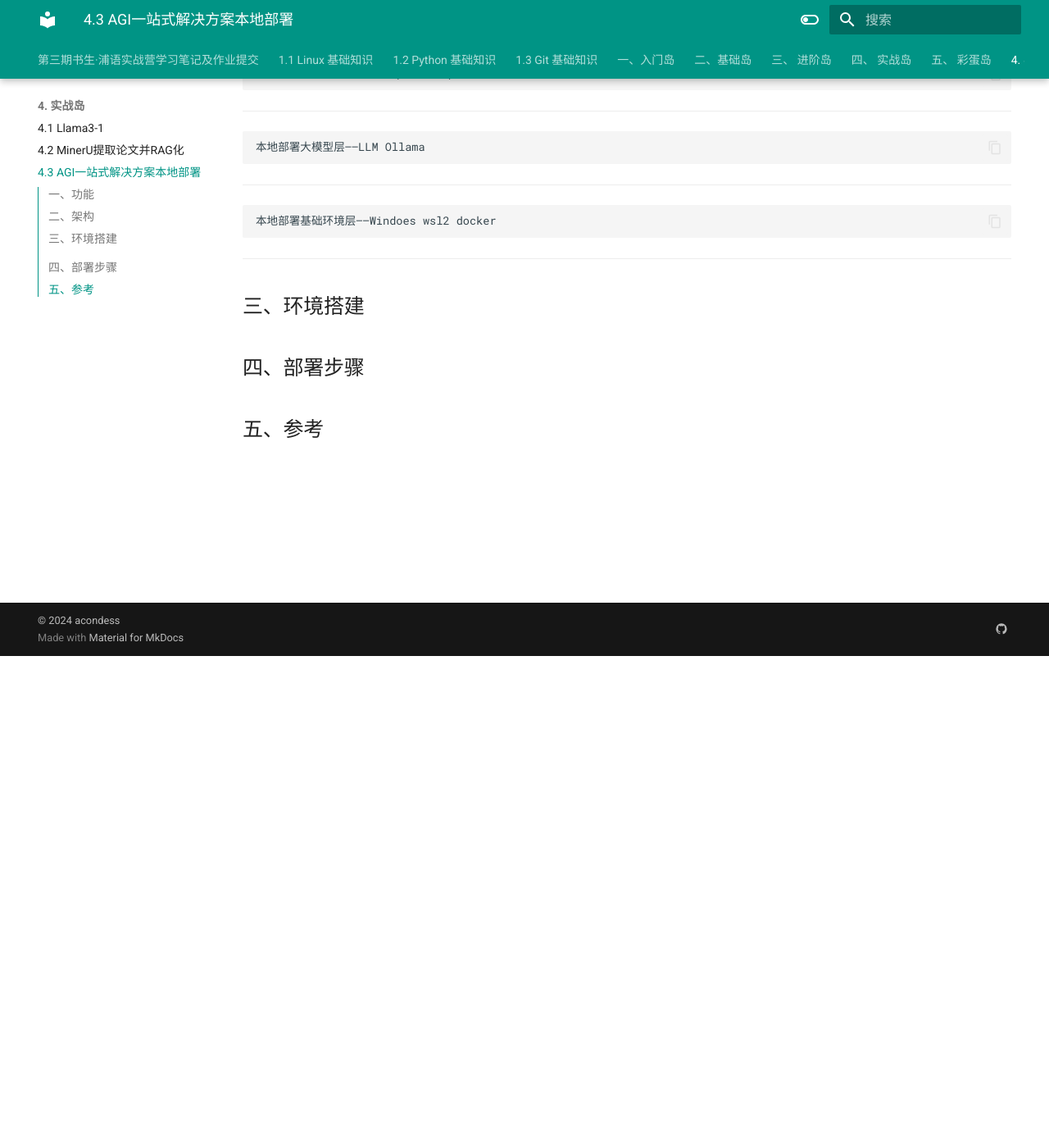
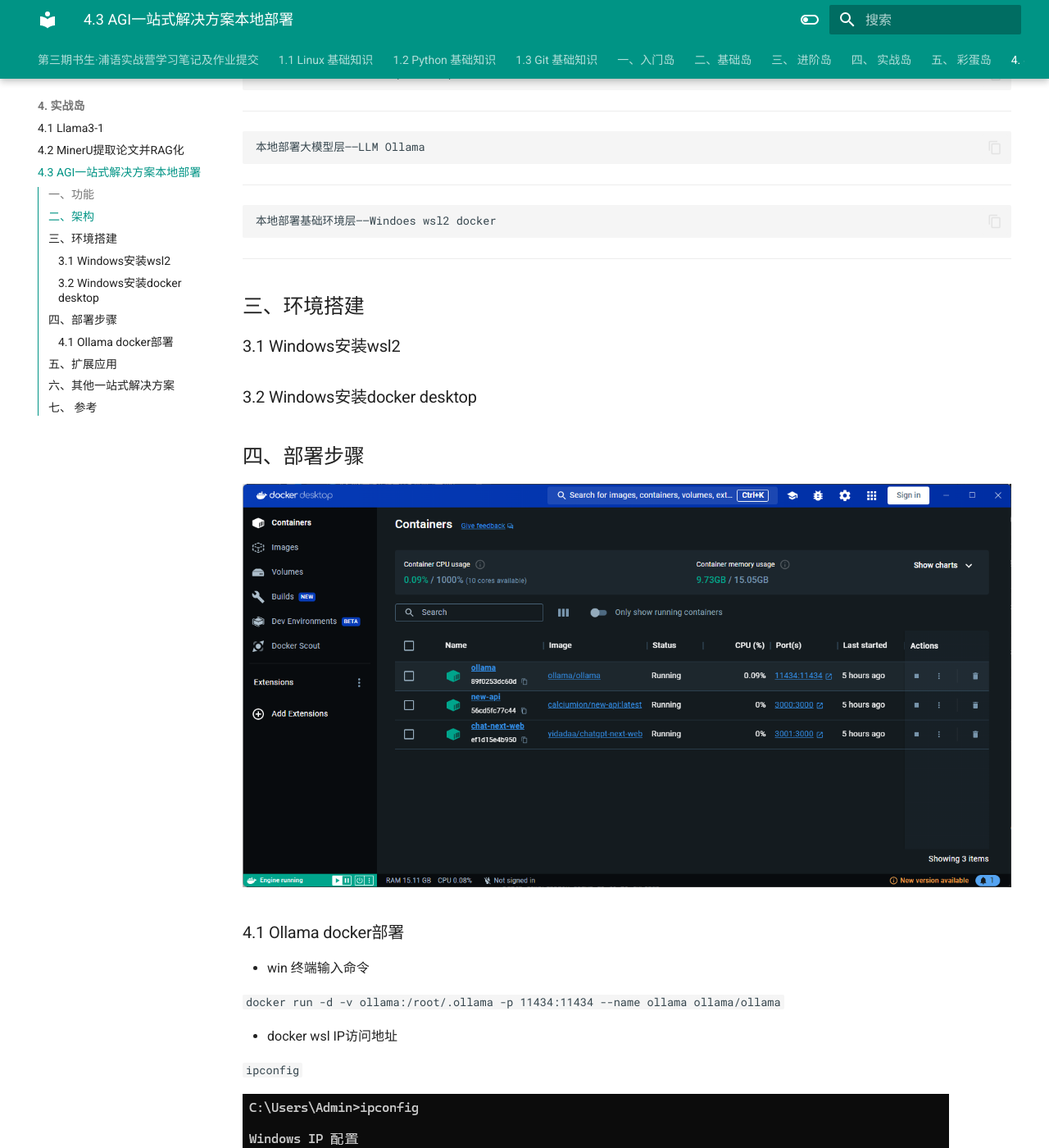
Before and after one commit to acondess/InternLM_learn_3, an MkDocs documentation site: the page built from docs/4. 实战岛/4.3 AGI一站式解决方案本地部署.md, in a window 1280 px wide and 1400 px high, scrolled down 600 px. Shown: the whole window at 82% size. Built offline with MkDocs 1.6.1 and Material for MkDocs 9.7.7, drawn with Linux system fonts in a browser that asks for light colours; some of the changed text lies outside the part shown.

Commit message:
一站式解决方案

````diff
--- a/docs/4. 实战岛/4.3 AGI一站式解决方案本地部署.md
+++ b/docs/4. 实战岛/4.3 AGI一站式解决方案本地部署.md
@@ -12,7 +12,7 @@
 ## 二、架构
 
 ---
-    前端web应用层——WebUI NextGPT
+    前端web应用层——WebUI NextWeb
 ---
     服务后端管理层——New API(one API)
 ---
@@ -23,8 +23,50 @@
 
 ## 三、环境搭建
 
-###
+### 3.1 Windows安装wsl2
+
+### 3.2 Windows安装docker desktop
 
 ## 四、部署步骤
 
-## 五、参考
+![alt text](image-15.png)
+
+### 4.1 Ollama docker部署
+
+ - win 终端输入命令
+
+  ``` docker run -d -v ollama:/root/.ollama -p 11434:11434 --name ollama ollama/ollama ```
+
+- docker wsl IP访问地址
+
+  ``` ipconfig ```
+
+  ![alt text](image-16.png)
+
+  http://172.29.80.1:11434/
+
+  ![alt text](image-17.png)
+
+- ollama容器内获取llama3大模型
+
+  ``` ollma run llama3 ```
+
+  ![alt text](image-18.png)
+
+## 五、扩展应用
+
+- 部署其他大模型
+- 部署其他webui
+
+## 六、其他一站式解决方案
+
+- [quivr](https://github.com/QuivrHQ/quivr) (知识库)
+- [chat Nio](https://github.com/Deeptrain-Community/chatnio/blob/main/README_zh-CN.md) （一站式解决方案）
+- [FastGPT @labring](https://github.com/labring/FastGPT) （知识库）
+- [Quivr @quivrhq](https://github.com/StanGirard/quivr) （知识库）
+- [Bingo @weaigc](https://github.com/weaigc/bingo) （模型库）
+- [Midjourney Proxy @novicezk](https://github.com/novicezk/midjourney-proxy) （模型库）
+- [phidata ollama](https://github.com/Deeptrain-Community/chatnio/blob/main/README_zh-CN.md) （一站式解决方案）
+- [Dify ollama](https://docs.dify.ai/v/zh-hans/guides/model-configuration/ollama) （一站式解决方案）
+
+## 七、 参考
````
Also changed, not shown: docs/4. 实战岛/image-15.png (added), docs/4. 实战岛/image-16.png (added), docs/4. 实战岛/image-17.png (added), docs/4. 实战岛/image-18.png (added).
